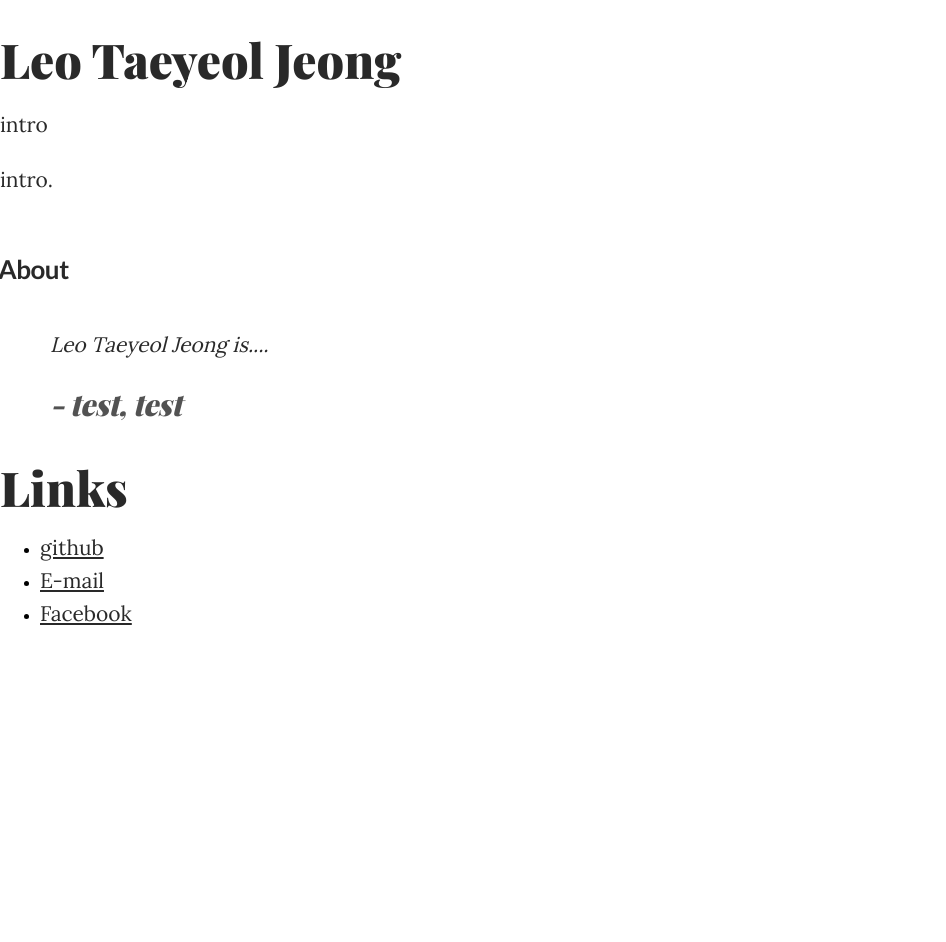
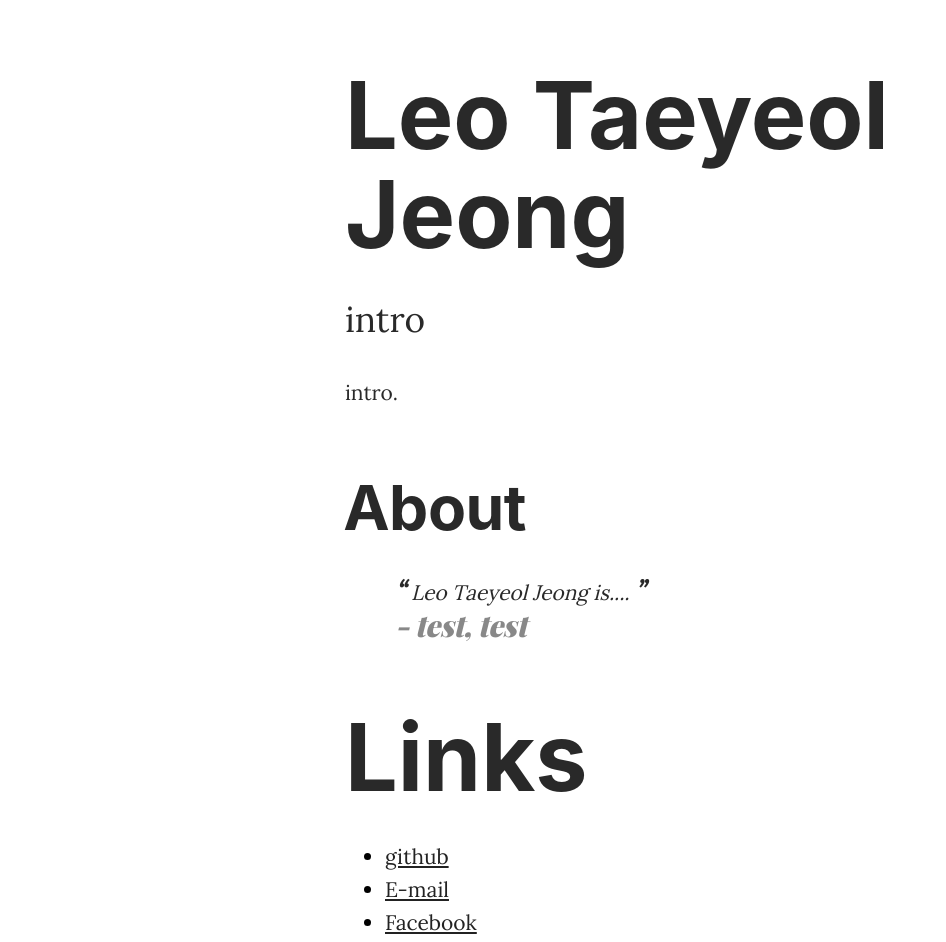
Before and after one commit to gusiri/personal-webpage, a plain HTML site: page index.html in a window 1280 px wide. Shown: the whole page, without its empty margins (0-946 px from the left). Before the commit the page ends 800 px from the top, so only its background shows below. Drawn offline with nearby package versions, Linux system fonts and the light colour scheme; a web font is replaced by a local one.

Commit message:
Update style.css
mix up

```diff
--- a/style.css
+++ b/style.css
@@ -89,3 +89,160 @@ mark, .highlighted {
 }
 
 ::selection{background-color: lavender}
+
+
+
+
+
+
+
+
+
+/*! Typebase.less v0.1.0 | MIT License */
+/* Setup */
+html {
+  font-family: -apple-system, system-ui, BlinkMacSystemFont, 'Segoe UI', Roboto,
+    Ubuntu, 'Helvetica Neue', Helvetica, Arial, sans-serif;
+  font-size: 137.5%;
+  -webkit-font-smoothing: antialiased;
+}
+/* Copy & Lists */
+p {
+  line-height: 1.5rem;
+  margin-top: 1.5rem;
+  margin-bottom: 0;
+}
+ul,
+ol {
+  margin-top: 1.5rem;
+  margin-bottom: 1.5rem;
+}
+ul li,
+ol li {
+  line-height: 1.5rem;
+}
+ul ul,
+ol ul,
+ul ol,
+ol ol {
+  margin-top: 0;
+  margin-bottom: 0;
+}
+blockquote {
+  line-height: 1.5rem;
+  margin-top: 1.5rem;
+  margin-bottom: 1.5rem;
+  position:relative;
+}
+blockquote::after {
+  content: '';
+  background-color: #222;
+  bottom: -24px;
+  height: 2px;
+  left: 0;
+  position: absolute;
+  width: 4%;
+  display: none;
+}
+/* Headings */
+h1,
+h2,
+h3,
+h4,
+h5,
+h6 {
+  font-family: -apple-system, system-ui, BlinkMacSystemFont, 'Segoe UI', Roboto,
+    Ubuntu, 'Helvetica Neue', Helvetica, Arial, sans-serif;
+  margin-top: 1.5rem;
+  margin-bottom: 0;
+  line-height: 1.5rem;
+}
+h1 {
+  font-size: 4.242rem;
+  line-height: 4.5rem;
+  margin-top: 3rem;
+}
+h2 {
+  font-size: 2.828rem;
+  line-height: 3rem;
+  margin-top: 3rem;
+}
+h3 {
+  font-size: 1.414rem;
+}
+h4 {
+  font-size: 0.707rem;
+}
+h5 {
+  font-size: 0.4713333333333333rem;
+}
+h6 {
+  font-size: 0.3535rem;
+}
+/* Tables */
+table {
+  margin-top: 1.5rem;
+  border-spacing: 0px;
+  border-collapse: collapse;
+}
+table td,
+table th {
+  padding: 0;
+  line-height: 33px;
+}
+/* Code blocks */
+code {
+  vertical-align: bottom;
+}
+/* Leading paragraph text */
+.lead {
+  font-size: 1.6rem;
+  line-height: 1.3;
+}
+/* Hug the block above you */
+.hug {
+  margin-top: 0;
+}
+main {
+  width: 590px;
+  margin: 0 auto;
+}
+
+blockquote {
+  margin-left: 0;
+  margin-right: 0;
+}
+
+blockquote p:before {
+  content: '“';
+  font-size: 1.25em;
+  font-weight: bold;
+}
+
+blockquote p:after {
+  content: '”';
+  font-size: 1.25em;
+  font-weight: bold;
+}
+
+blockquote footer {
+  color: #888;
+}
+
+a {
+  color: #222;
+}
+a:hover,
+a:focus {
+  color: #00baff;
+}
+
+@media only screen and (max-width: 812px) {
+  body {
+    margin: 16px;
+  }
+
+  main {
+    width: 100%;
+  }
+}
```
